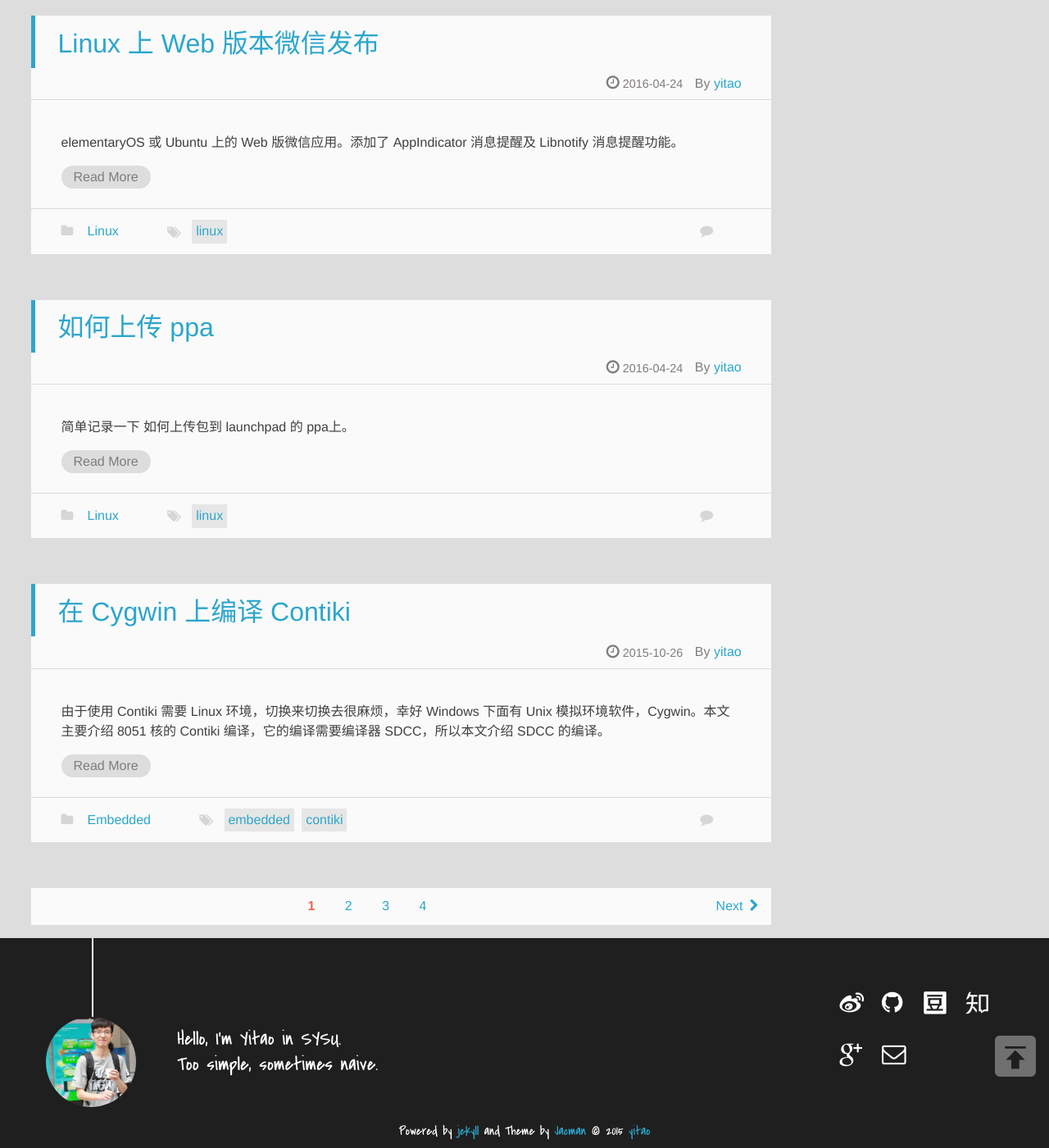
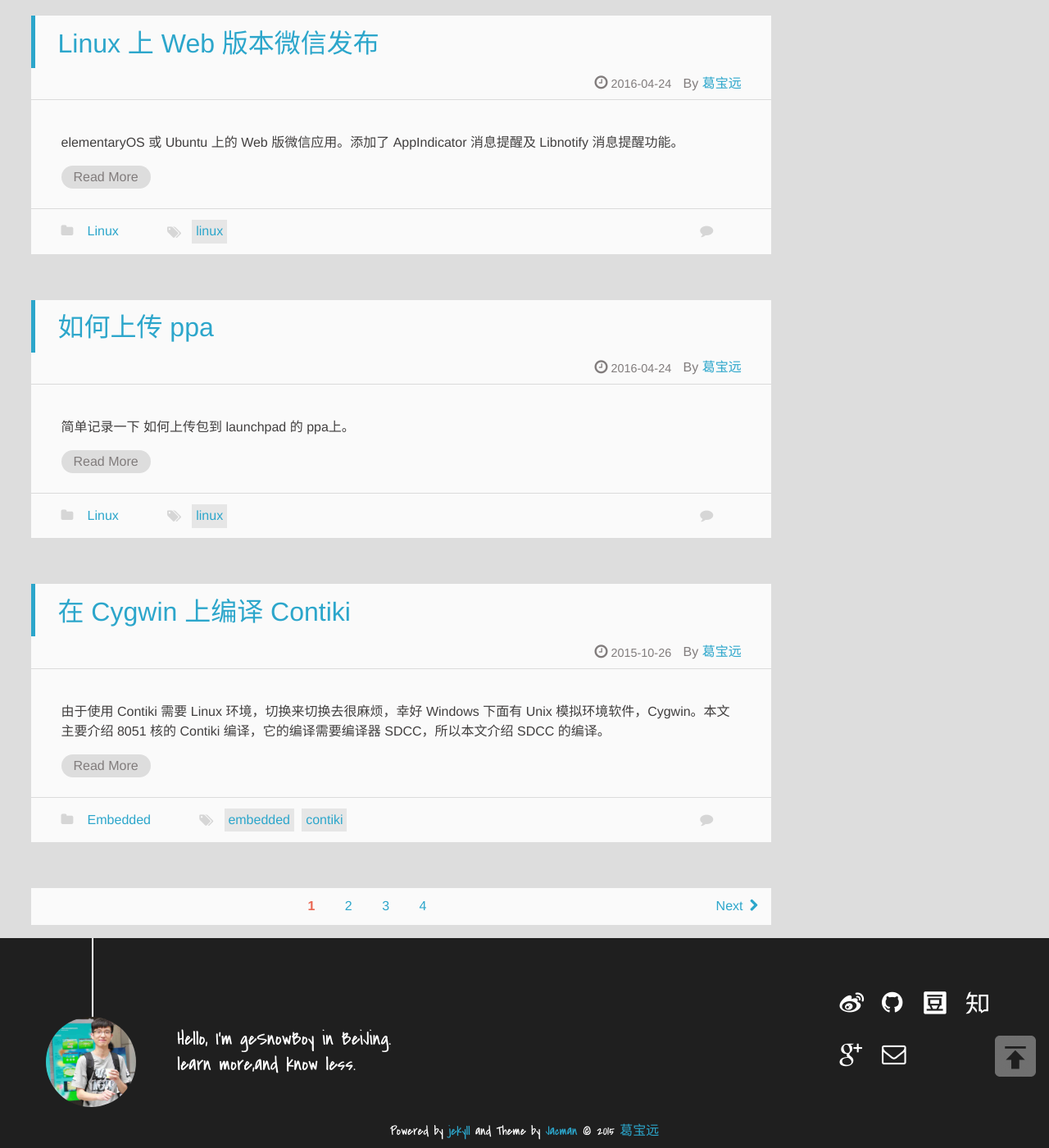
Before and after one commit to gebaoyuan/gebaoyuan.github.io, a Jekyll site: the page built from index.html, in a window 1280 px wide and 1400 px high, scrolled down 2696 px. Shown: the whole window at 82% size. Built offline with Jekyll 4.4.1, drawn with Linux system fonts in a browser that asks for light colours; Markdown is read by kramdown in place of the engine named in the settings; the list of posts is cut into pages by our own code; comment, search, counter and statistics services are not loaded; some of the changed text lies outside the part shown.

Commit message:
修改信息

```diff
--- a/_config.yml
+++ b/_config.yml
@@ -36,7 +36,7 @@ excerpt_separator: <!--more-->
 paginate: 10
 
 #### Site
-title : Yitao's Blog
+title : geSnowBoy Blog
 tagline: A technology blog for myself.
 assets: /assets
 baseurl:
@@ -56,14 +56,14 @@ menu:
 ## title: tags (or categories)
 ## ---
 
-#### Widgets
+#### Widgets 侧边栏设置
 widgets:
 - category
 - tag
 - links
 - weibo
-- douban
-- rss
+####- douban
+####- rss
 ## provide seven widgets:category,tag,rss,archive,tagcloud,links,weibo,douban
 
 
@@ -89,15 +89,15 @@ mathjax: false     #enable mathjax if true
 
 #### Author information
 author:
-  name: yitao      ## e.g. wuchong Author name
-  intro_line1:  "Hello, I'm Yitao in SYSU."    ## your introduction on the bottom of the page
-  intro_line2:  "Too simple, sometimes naive."  ## the 2nd line
+  name: 葛宝远      ## 你的名字
+  intro_line1:  "Hello, I'm geSnowBoy in BeiJing."    ## e.g. 微博底部的描述第一行
+  intro_line2:  "learn more,and know less."  ## 微博底部的描述第二行
   weibo: 1836017133      ## e.g. wuchong1014 or 2176287895 for http://weibo.com/2176287895
   weibo_verifier: 8266a57e  ## e.g. b3593ceb Your weibo-show widget verifier ,if you use weibo-show it is needed.
   tsina: 1836017133      ## e.g. 2176287895  Your weibo ID,It will be used in share button.
   douban: 62234732     ## e.g. wuchong1014 or your id for https://www.douban.com/people/wuchong1014
   zhihu: yaoyit      ## e.g. jark  for http://www.zhihu.com/people/jark
-  email: simpleyyt@gmail.com      ## e.g. imjark@gmail.com
+  email: yuanSnowBoy@163.com      ## e.g. imjark@gmail.com
   twitter:    ## e.g. jarkwu for https://twitter.com/jarkwu
   github: simpleyyt     ## e.g. wuchong for https://github.com/wuchong
   facebook:   ## e.g. imjark for https://facebook.com/imjark
```
